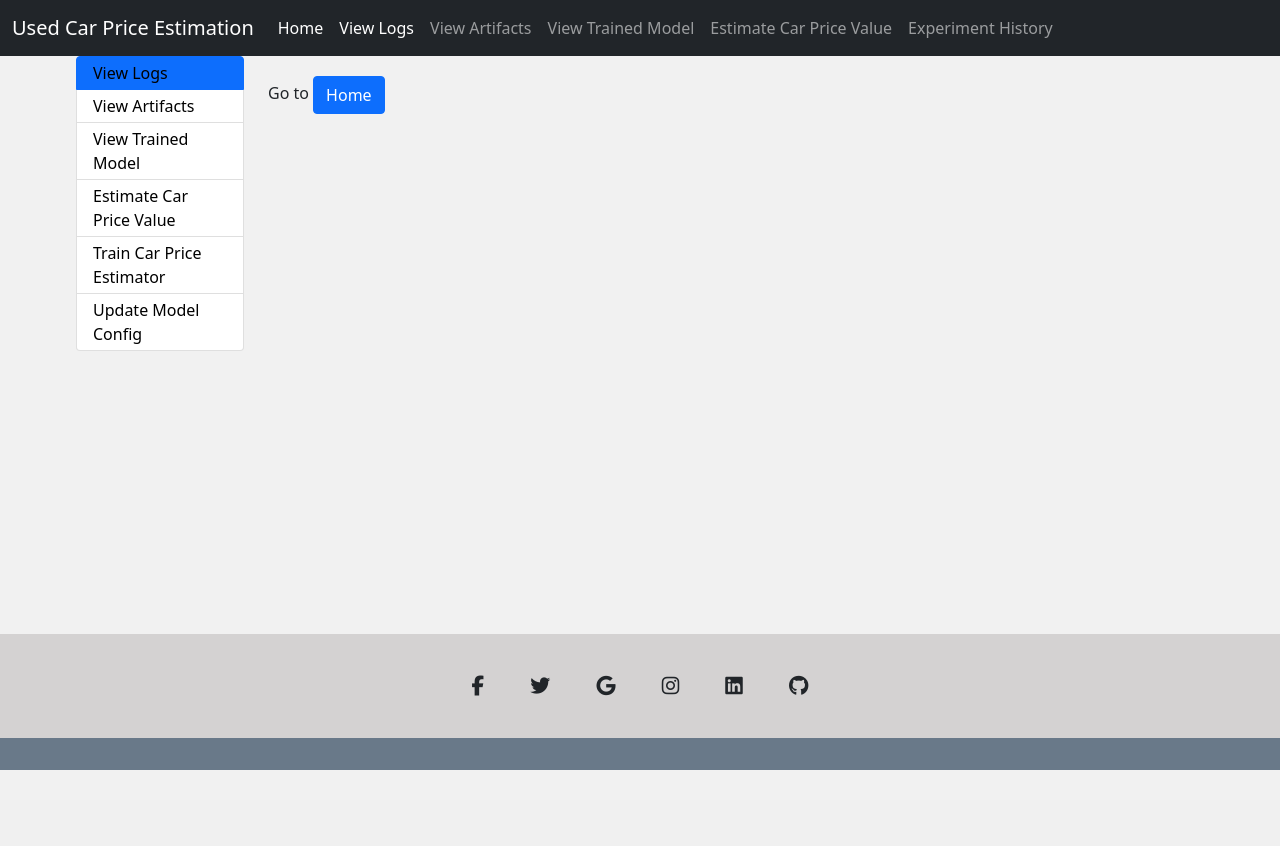
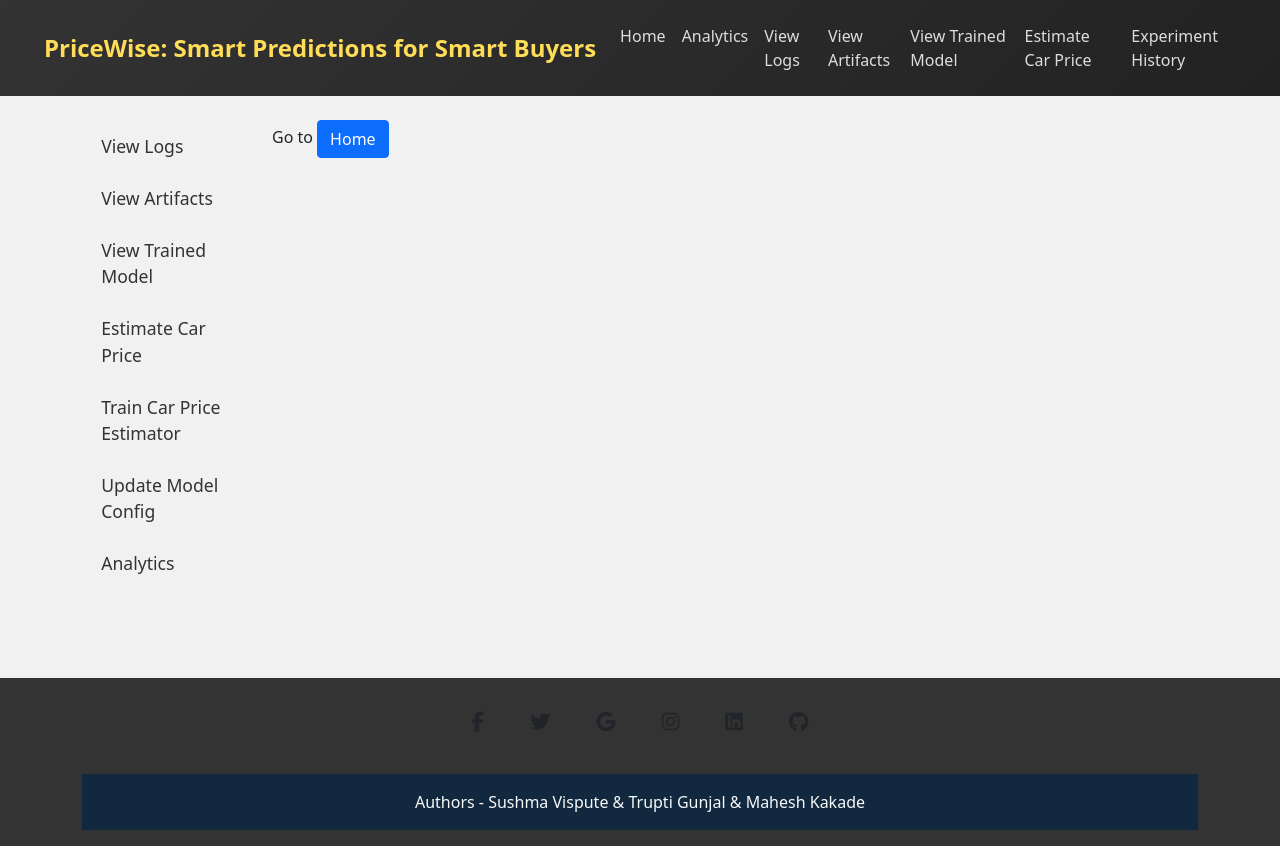
Before and after one commit to Trupti253/Revenue-Prediction-and-Sales-Optimization-for-BMW-, a Python web app: template templates/log.html in a window 1280 px wide. Before the commit the page ends 770 px from the top, so only its background shows below. Run offline with Jinja, Linux system fonts and the light colour scheme; the template is opened without the code that fills it, so the values that code supplies are empty; some libraries are stand-ins or nearby versions.

Commit message:
Update header.html

```diff
--- a/templates/header.html
+++ b/templates/header.html
@@ -6,65 +6,86 @@
     <meta charset="utf-8">
     <meta name="viewport" content="width=device-width, initial-scale=1">
     <script src="https://kit.fontawesome.com/778c911bcf.js" crossorigin="anonymous"></script>
-    <style>
 
-        .col-md-2 {
-            margin-bottom: 20px;
-            margin-top: 20px;
-        }
-    </style>
     <!-- Bootstrap CSS -->
     <link href="https://cdn.jsdelivr.net/npm/bootstrap@5.1.3/dist/css/bootstrap.min.css" rel="stylesheet"
         integrity="sha384-1BmE4kWBq78iYhFldvKuhfTAU6auU8tT94WrHftjDbrCEXSU1oBoqyl2QvZ6jIW3" crossorigin="anonymous">
+
+    <style>
+        body {
+            background-color: #f1f1f1;
+        }
+
+        /* Navbar styling */
+        .navbar {
+            background: linear-gradient(135deg, #333, #222);
+            padding: 1rem 2rem;
+        }
+        .navbar-brand {
+            font-weight: bold;
+            font-size: 1.5rem;
+            color: #ffdd57 !important;
+            transition: color 0.3s ease;
+        }
+        .navbar-brand:hover {
+            color: #fff !important;
+        }
+        .navbar-nav .nav-link {
+            color: #ddd !important;
+            transition: color 0.3s ease, transform 0.3s ease;
+            font-size: 1rem;
+        }
+        .navbar-nav .nav-link:hover {
+            color: #ffdd57 !important;
+            transform: translateY(-2px);
+        }
+        /* Sidebar styling */
+        .list-group-item {
+            background-color: #f1f1f1;
+            border: none;
+            padding: 0.8rem 1.2rem;
+            font-size: 1.1rem;
+            transition: background-color 0.3s ease, transform 0.2s ease;
+        }
+        .list-group-item a {
+            color: #333;
+            text-decoration: none;
+        }
+        .list-group-item:hover {
+            background-color: #333;
+            color: #fff !important;
+            transform: scale(1.05);
+        }
+        /* Footer styling */
+        footer {
+            background-color: #333;
+            color: #fff;
+            padding: 1rem;
+        }
+    </style>
+
     {% block head %}{% endblock %}
 </head>
-<style>
 
-    table{
-        -webkit-box-shadow: 0px 7px 16px -2px rgba(0,0,0,0.75);
--moz-box-shadow: 0px 7px 16px -2px rgba(0,0,0,0.75);
-box-shadow: 0px 7px 16px -2px rgba(0,0,0,0.75);
-width:100%;
-overflow:scroll;
-table-layout: fixed;
-    width: 100%;
-
-    overflow:scroll;
-    min-height: 400px; /* table height here */
-  border-collapse: collapse;
-    }
-
-    th,td {
-        text-align:left;
-    word-wrap: break-word;
-}
-</style>
-<body style="background-color: #f1f1f1;">
-
-
-
-    <!---
-
-    navbar code
-
-
-
-    -->
-
-    <nav class="navbar navbar-expand-lg navbar-dark bg-dark">
+<body>
+    <!-- Navbar -->
+    <nav class="navbar navbar-expand-lg navbar-dark">
         <div class="container-fluid">
-            <button class="navbar-toggler" type="button" data-bs-toggle="collapse" data-bs-target="#navbarTogglerDemo03"
-                aria-controls="navbarTogglerDemo03" aria-expanded="false" aria-label="Toggle navigation">
+            <a class="navbar-brand" href="/">PriceWise: Smart Predictions for Smart Buyers</a>
+            <button class="navbar-toggler" type="button" data-bs-toggle="collapse" data-bs-target="#navbarNav"
+                aria-controls="navbarNav" aria-expanded="false" aria-label="Toggle navigation">
                 <span class="navbar-toggler-icon"></span>
             </button>
-            <a class="navbar-brand" href="/">Used Car Price Estimation</a>
-            <div class="collapse navbar-collapse" id="navbarTogglerDemo03">
-                <ul class="navbar-nav me-auto mb-2 mb-lg-0">
+            <div class="collapse navbar-collapse" id="navbarNav">
+                <ul class="navbar-nav ms-auto mb-2 mb-lg-0">
                     <li class="nav-item">
-                        <a class="nav-link active" aria-current="page" href="/">Home</a>
+                        <a class="nav-link {% if 'home' in request.path %} active {% endif %}" href="/">Home</a>
                     </li>
                     <li class="nav-item">
-                        <a class="nav-link {% if 'log' in request.path %} active {% endif %}" href="/logs">View Logs</a>
+                        <a class="nav-link {% if 'analytics' in request.path %} active {% endif %}" href="/analytics">Analytics</a>
+                    </li>
+                    <li class="nav-item">
+                        <a class="nav-link {% if 'logs' in request.path %} active {% endif %}" href="/logs">View Logs</a>
                     </li>
                     <li class="nav-item">
                         <a class="nav-link {% if 'artifact' in request.path %} active {% endif %}" href="/artifact">View Artifacts</a>
@@ -73,108 +94,85 @@
                         <a class="nav-link {% if 'saved_models' in request.path %} active {% endif %}" href="/saved_models">View Trained Model</a>
                     </li>
                     <li class="nav-item">
-                        <a class="nav-link {% if 'predict' in request.path %} active {% endif %}" href="/predict">Estimate Car Price Value</a>
+                        <a class="nav-link {% if 'predict' in request.path %} active {% endif %}" href="/predict">Estimate Car Price</a>
                     </li>
                     <li class="nav-item">
-                        <a class="nav-link {% if 'predict' in request.path %} active {% endif %}" href="/view_experiment_hist">Experiment History</a>
+                        <a class="nav-link {% if 'experiment_hist' in request.path %} active {% endif %}" href="/view_experiment_hist">Experiment History</a>
                     </li>
                 </ul>
             </div>
         </div>
-        </div>
     </nav>
 
-
-
-    <div class="row" style="margin-left: 5%;margin-right:5%;">
-
-        <div class="col-md-2 col-sm-12 col-lg-2">
-            <ul class=" list-group ">
-                <li class="list-group-item py-1  {% if 'log' in request.path %} active {% endif %}">
-                    <a  style=" text-decoration: none;color:black" href="/logs">View Logs</a>
+    <div class="container mt-4">
+        <div class="row">
+            <!-- Sidebar -->
+            <div class="col-md-2">
+                <ul class="list-group">
+                    <li class="list-group-item {% if 'logs' in request.path %} active {% endif %}">
+                        <a href="/logs">View Logs</a>
                     </li>
-                <li class="list-group-item py-1 {% if 'artifact' in request.path %} active {% endif %}">
-                    <a style=" text-decoration: none;color:rgb(0, 0, 0)" href="/artifact">View Artifacts</a>
+                    <li class="list-group-item {% if 'artifact' in request.path %} active {% endif %}">
+                        <a href="/artifact">View Artifacts</a>
                     </li>
-                <li class="list-group-item py-1 {% if 'saved_models' in request.path %} active {% endif %}">
-                    <a style=" text-decoration: none;color:black" href="/saved_models">View Trained Model</a>
+                    <li class="list-group-item {% if 'saved_models' in request.path %} active {% endif %}">
+                        <a href="/saved_models">View Trained Model</a>
                     </li>
-                <li class="list-group-item py-1 {% if 'predict' in request.path %} active {% endif %}">
-                    <a style=" text-decoration: none;color:black" href="/predict">Estimate Car Price Value</a>
+                    <li class="list-group-item {% if 'predict' in request.path %} active {% endif %}">
+                        <a href="/predict">Estimate Car Price</a>
                     </li>
-                <li class="list-group-item py-1 {% if 'train' in request.path %} active {% endif %}">
-                    <a style=" text-decoration: none;color:black" href="/train">Train Car Price Estimator</a>
+                    <li class="list-group-item {% if 'train' in request.path %} active {% endif %}">
+                        <a href="/train">Train Car Price Estimator</a>
                     </li>
-
-
-
-                <li class="list-group-item py-1 {% if 'update_model_config' in request.path %} active {% endif %}">
-                    <a style=" text-decoration: none;color:black" href="/update_model_config">Update Model Config</a>
+                    <li class="list-group-item {% if 'update_model_config' in request.path %} active {% endif %}">
+                        <a href="/update_model_config">Update Model Config</a>
+                    </li>
+                    <li class="list-group-item {% if 'analytics' in request.path %} active {% endif %}">
+                        <a href="/analytics">Analytics</a>
                     </li>
                 </ul>
-
             </div>
 
-        <div class="col-md-8 col-sm-12 col-lg-9" style="margin-top:20px;">
+            <!-- Main Content -->
+            <div class="col-md-10">
                 {% block content %}
-
-
                 {% endblock %}
-
+            </div>
+        </div>
     </div>
 
+    <!-- Footer -->
+    <footer class="text-center">
+        <div class="container">
+            <section class="mb-4">
+                <a class="btn btn-link btn-floating btn-lg text-dark m-1" href="#!" role="button">
+                    <i class="fab fa-facebook-f"></i>
+                </a>
+                <a class="btn btn-link btn-floating btn-lg text-dark m-1" href="#!" role="button">
+                    <i class="fab fa-twitter"></i>
+                </a>
+                <a class="btn btn-link btn-floating btn-lg text-dark m-1" href="#!" role="button">
+                    <i class="fab fa-google"></i>
+                </a>
+                <a class="btn btn-link btn-floating btn-lg text-dark m-1" href="#!" role="button">
+                    <i class="fab fa-instagram"></i>
+                </a>
+                <a class="btn btn-link btn-floating btn-lg text-dark m-1" href="#!" role="button">
+                    <i class="fab fa-linkedin"></i>
+                </a>
+                <a class="btn btn-link btn-floating btn-lg text-dark m-1" href="#!" role="button">
+                    <i class="fab fa-github"></i>
+                </a>
+            </section>
+            <div class="text-center text-light p-3" style="background-color: rgba(3, 36, 67, 0.7);">
+                Authors -  Sushma Vispute & Trupti Gunjal & Mahesh Kakade
             </div>
-
-    <!-- footer goes here-->
-
-
-
-
-    <footer class="text-center text-white " style="background-color: #d4d2d2;">
-        <!-- Grid container -->
-        <div class="container pt-4">
-            <!-- Section: Social media -->
-            <section class="mb-4">
-                <!-- Facebook -->
-                <a class="btn btn-link btn-floating btn-lg text-dark m-1" href="#!" role="button"
-                    data-mdb-ripple-color="dark"><i class="fab fa-facebook-f"></i></a>
-
-                <!-- Twitter -->
-                <a class="btn btn-link btn-floating btn-lg text-dark m-1" href="#!" role="button"
-                    data-mdb-ripple-color="dark"><i class="fab fa-twitter"></i></a>
-
-                <!-- Google -->
-                <a class="btn btn-link btn-floating btn-lg text-dark m-1" href="#!" role="button"
-                    data-mdb-ripple-color="dark"><i class="fab fa-google"></i></a>
-
-                <!-- Instagram -->
-                <a class="btn btn-link btn-floating btn-lg text-dark m-1" href="#!" role="button"
-                    data-mdb-ripple-color="dark"><i class="fab fa-instagram"></i></a>
-
-                <!-- Linkedin -->
-                <a class="btn btn-link btn-floating btn-lg text-dark m-1" href="#!" role="button"
-                    data-mdb-ripple-color="dark"><i class="fab fa-linkedin"></i></a>
-                <!-- Github -->
-                <a class="btn btn-link btn-floating btn-lg text-dark m-1" href="#!" role="button"
-                    data-mdb-ripple-color="dark"><i class="fab fa-github"></i></a>
-            </section>
-            <!-- Section: Social media -->
         </div>
-        <!-- Grid container -->
-
-        <!-- Copyright -->
-        <div class="text-center text-light p-3" style="background-color: rgba(3, 36, 67, 0.504);">
-
-            <a class="text-light" href="https://ineuron.ai/"></a>
-        </div>
-        <!-- Copyright -->
     </footer>
-
 
     <script src="https://cdn.jsdelivr.net/npm/bootstrap@5.1.3/dist/js/bootstrap.bundle.min.js"
         integrity="sha384-ka7Sk0Gln4gmtz2MlQnikT1wXgYsOg+OMhuP+IlRH9sENBO0LRn5q+8nbTov4+1p"
         crossorigin="anonymous"></script>
-
 </body>
 
 </html>
```
Lines whose indentation alone changed are shown as unchanged.
